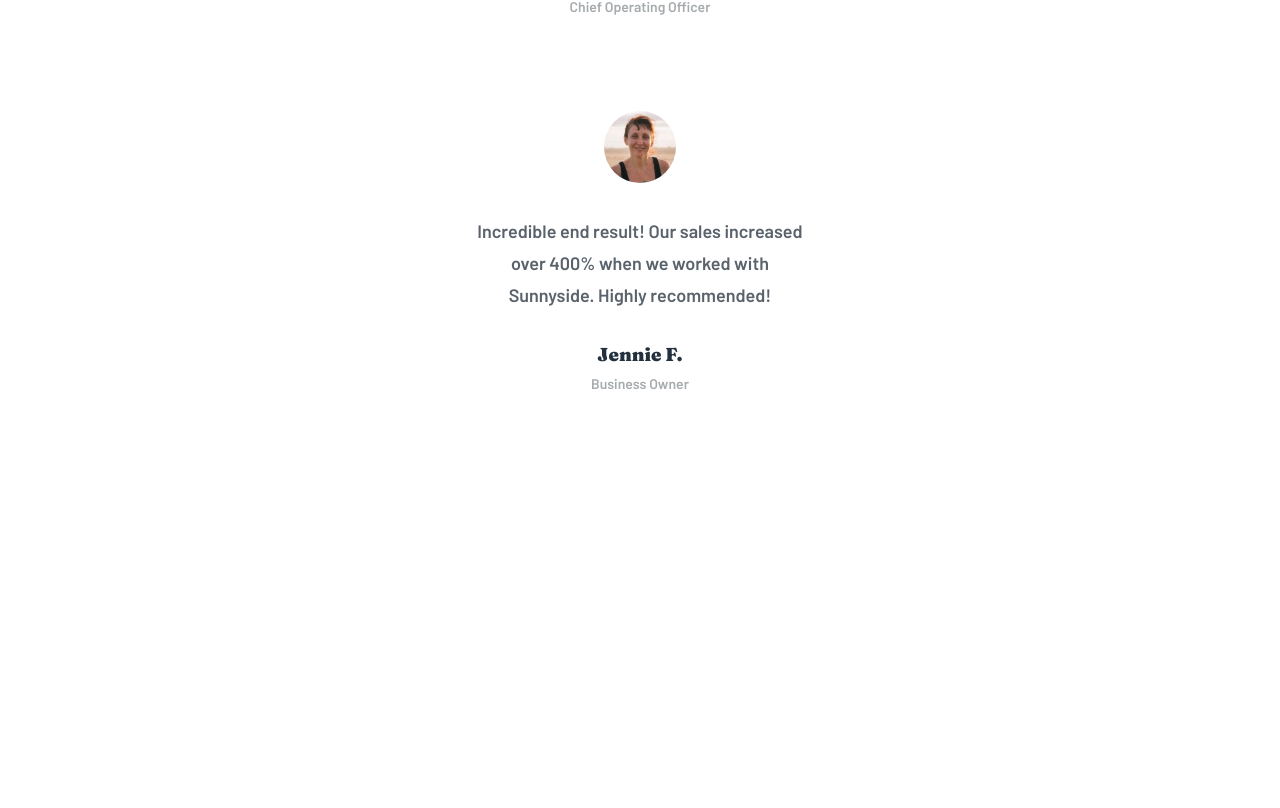
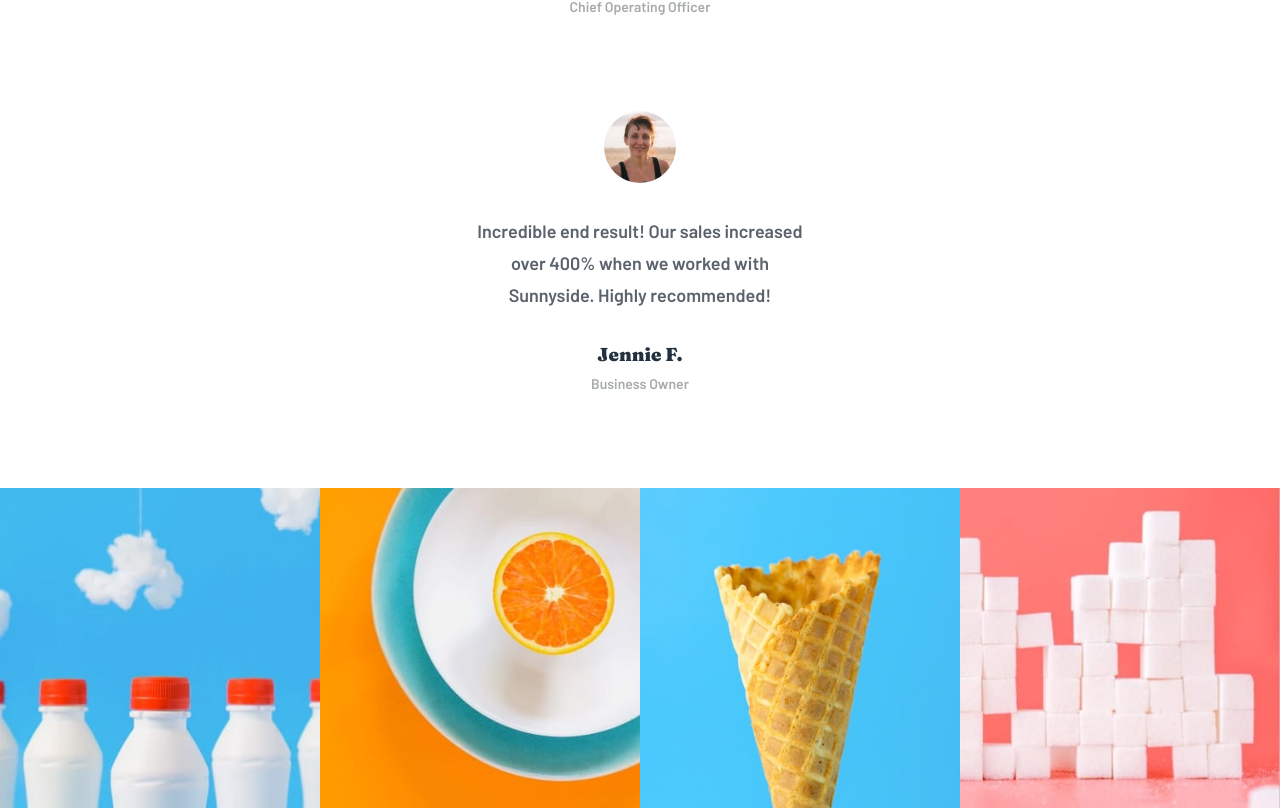
Before and after one commit to aryan2000sp/Sunnyside-Agency-Webpage, a React (Create React App) app: page / in a window 1280 px wide. Shown: the part 3540-4348 px from the top of the page. Before the commit the page ends 4092 px from the top, so only its background shows below. Built offline with nearby package versions, Linux system fonts and the light colour scheme.

Commit message:
Added Lower main section to page

```diff
--- a/src/App.js
+++ b/src/App.js
@@ -3,12 +3,14 @@ import "./scss/main.scss";
 import Header from "./Header";
 import UpperMain from "./UpperMain";
 import Testimonial from "./Testimonial";
+import LowerMain from "./LowerMain";
 function App() {
   return (
     <>
       <Header />
       <UpperMain />
       <Testimonial />
+      <LowerMain />
     </>
   );
 }
--- /dev/null
+++ b/src/LowerMain.jsx
@@ -0,0 +1,29 @@
+import React from "react";
+import milkBottle from "./images/mobile/image-gallery-milkbottles.jpg";
+import orange from "./images/mobile/image-gallery-orange.jpg";
+import sugar from "./images/mobile/image-gallery-sugar-cubes.jpg";
+import cone from "./images/mobile/image-gallery-cone.jpg";
+const LowerMain = () => {
+  return (
+    <main className="lower-main">
+      <section className="section flex">
+        <div className="col">
+          <img className="image-1" src={milkBottle} alt="milkBottle" />
+        </div>
+        <div className="col">
+          <img className="image-2" src={orange} alt="orange" />
+        </div>
+      </section>
+      <section className="section flex">
+        <div className="col">
+          <img className="image-3" src={cone} alt="cone" />
+        </div>
+        <div className="col">
+          <img className="image-4" src={sugar} alt="sugar" />
+        </div>
+      </section>
+    </main>
+  );
+};
+
+export default LowerMain;
--- /dev/null
+++ b/src/scss/_lower_main.scss
@@ -0,0 +1,66 @@
+.lower-main {
+  .section {
+    .col {
+      > img {
+        display: block;
+        height: 100%;
+        width: 100%;
+      }
+    }
+  }
+  // .section {
+  //   .col {
+  //     width: 50%;
+  //     height: 188px;
+  //   }
+
+  //   .image-col-1 {
+  //     background-image: url(../images/mobile/image-gallery-milkbottles.jpg);
+  //     // background-position: center;
+  //     background-size: cover;
+  //   }
+  //   .image-col-2 {
+  //     background-image: url(../images/mobile/image-gallery-orange.jpg);
+  //     // background-position: center;
+  //     background-size: cover;
+  //   }
+  //   .image-col-3 {
+  //     background-image: url(../images/mobile/image-gallery-cone.jpg);
+  //     // background-position: center;
+  //     background-size: cover;
+  //   }
+  //   .image-col-4 {
+  //     background-image: url(../images/mobile/image-gallery-sugar-cubes.jpg);
+  //     // background-position: center;
+  //     background-size: cover;
+  //   }
+  // }
+}
+
+// Media queries
+// For view port 600px and above
+@include breakpoint-up(medium) {
+  .lower-main {
+    display: flex;
+    flex-direction: row;
+  }
+}
+
+@include breakpoint-up(x-large) {
+  .lower-main {
+    .section {
+      .image-1 {
+        content: url(../images/desktop/image-gallery-milkbottles.jpg);
+      }
+      .image-2 {
+        content: url(../images/desktop/image-gallery-orange.jpg);
+      }
+      .image-3 {
+        content: url(../images/desktop/image-gallery-cone.jpg);
+      }
+      .image-4 {
+        content: url(../images/desktop/image-gallery-sugarcubes.jpg);
+      }
+    }
+  }
+}
--- a/src/scss/_testimonial.scss
+++ b/src/scss/_testimonial.scss
@@ -1,5 +1,6 @@
 .testimonial {
-  margin: 4rem 1.5rem;
+  // margin: 4rem 1.5rem;
+  margin: 4rem 1.5rem 0rem 1.5rem;
 
   .section1 {
     margin-bottom: 4rem;
@@ -80,7 +81,7 @@
 // For view port 1300px and above
 @include breakpoint-up(x-large) {
   .testimonial {
-    margin: 10rem 10.3125rem;
+    margin: 10rem 10.3125rem 0rem 10.3125rem;
     .section2 {
       flex-direction: row;
       justify-content: space-between;
--- a/src/scss/main.scss
+++ b/src/scss/main.scss
@@ -4,3 +4,4 @@
 @import "_mixin.scss";
 @import "_upper_main.scss";
 @import "_testimonial.scss";
+@import "_lower_main.scss";
```
